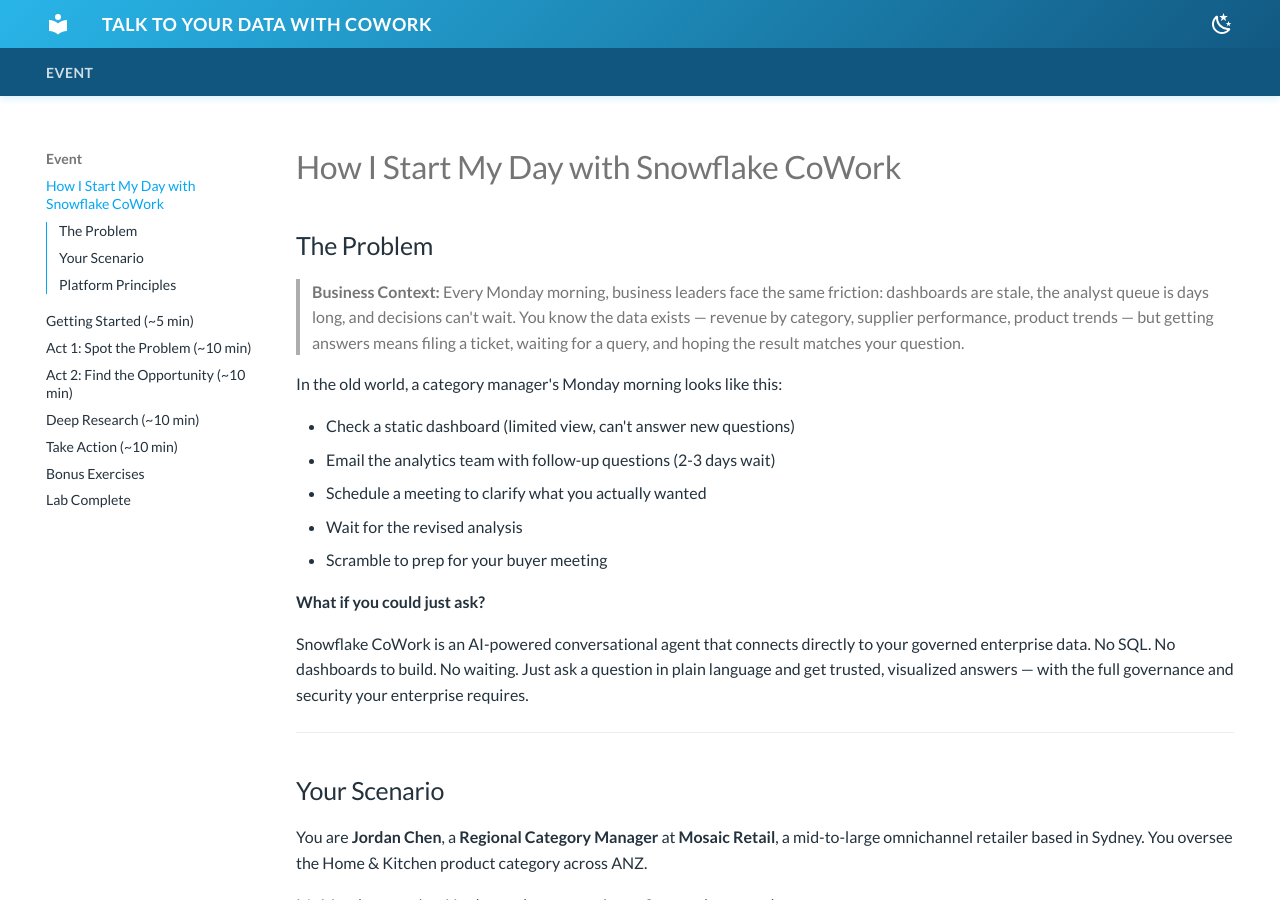
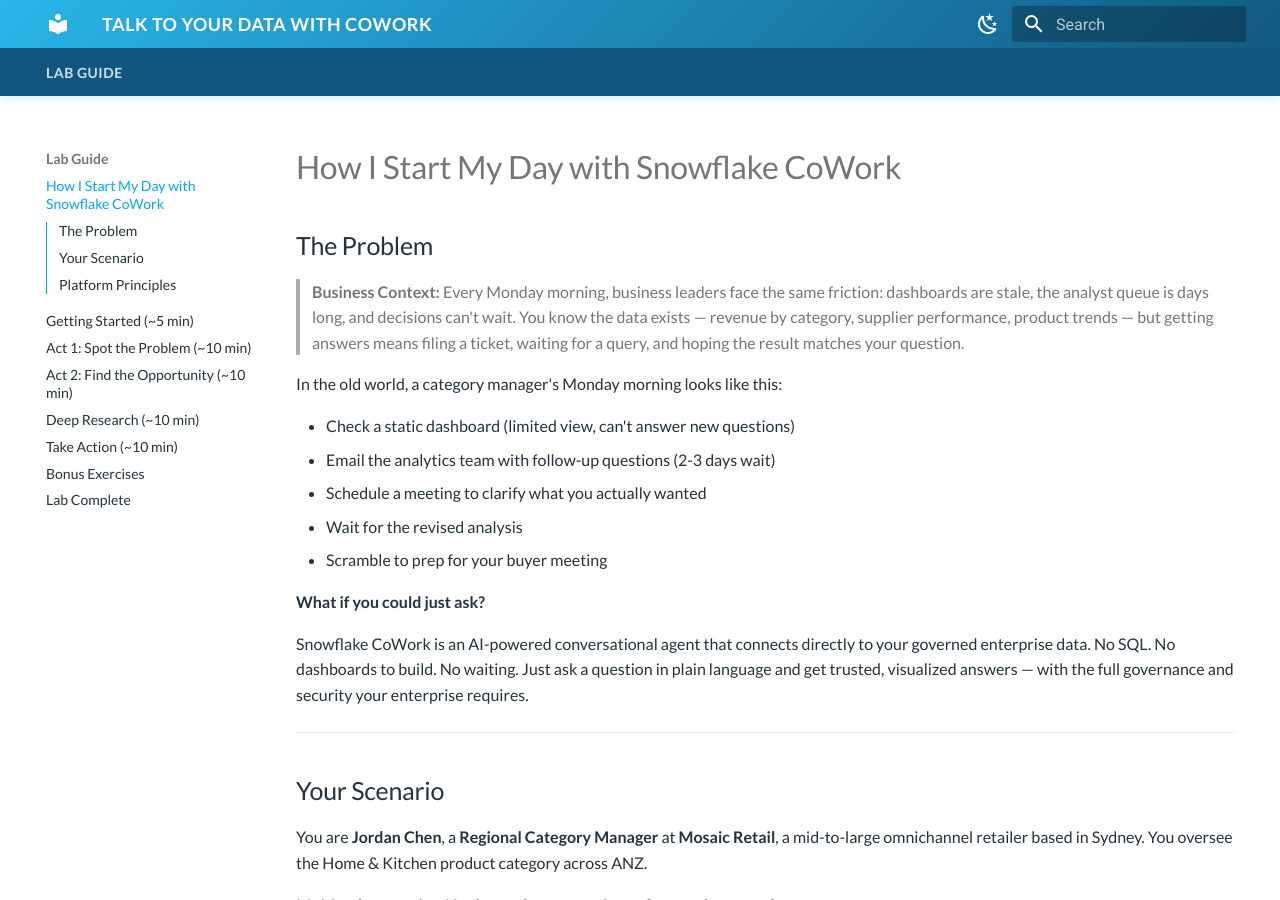
Before and after one commit to sfc-gh-adignadice/talk-to-your-data-with-cowork, an MkDocs documentation site: the page built from docs/index.md, in a window 1280 px wide and 900 px high. Built offline with MkDocs 1.6.1 and Material for MkDocs 9.7.7, drawn with Linux system fonts in a browser that asks for light colours.

Commit message:
Rename nav section to Lab Guide and enable search

```diff
--- a/mkdocs.yml
+++ b/mkdocs.yml
@@ -1,6 +1,6 @@
 site_name: Talk to your Data with CoWork
 nav:
-  - Event:
+  - Lab Guide:
       - index.md
       - getting_started.md
       - act1.md
@@ -17,10 +17,9 @@ plugins:
       on_error_fail: false
       on_undefined: keep
       verbose: true
-  #- search
+  - search
   - offline
   - glightbox
-  #- search
   - print-site
 theme:
   name: material
```
